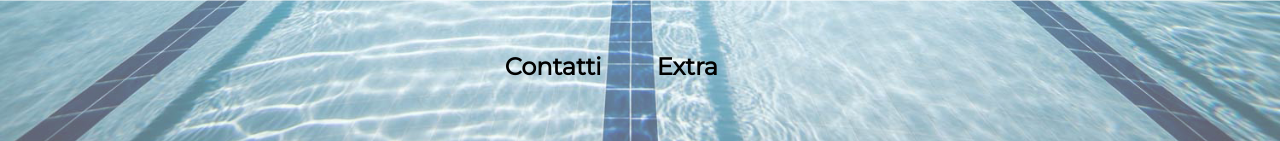
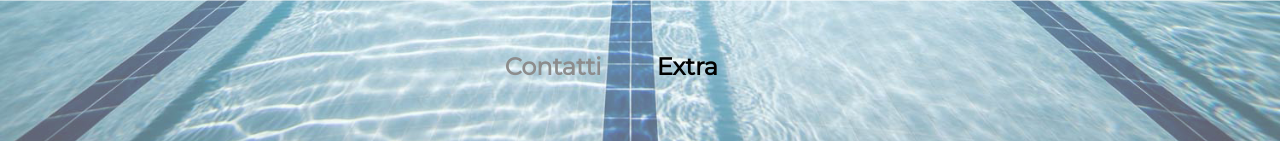
Before and after one commit to salvanicola/aquarea, a PHP site: page /html/index.html in a window 1280 px wide, with the pointer over the restyled element. Shown: the part 659-800 px from the top of the page. Run offline with PHP 8.4, Linux system fonts and the light colour scheme.

Commit message:
fixed footer

```diff
--- a/css/work_aquarea.css
+++ b/css/work_aquarea.css
@@ -59,3 +59,7 @@ body{
 	color: black;
 	font-weight: bold;
 }
+
+#footer li a:hover{
+	color: #8c8c8c;
+}
```
